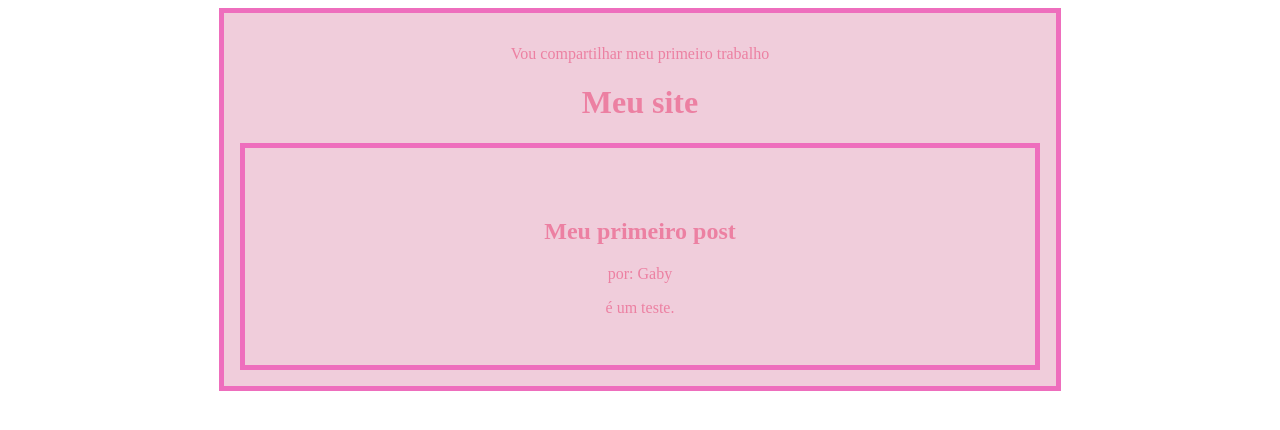
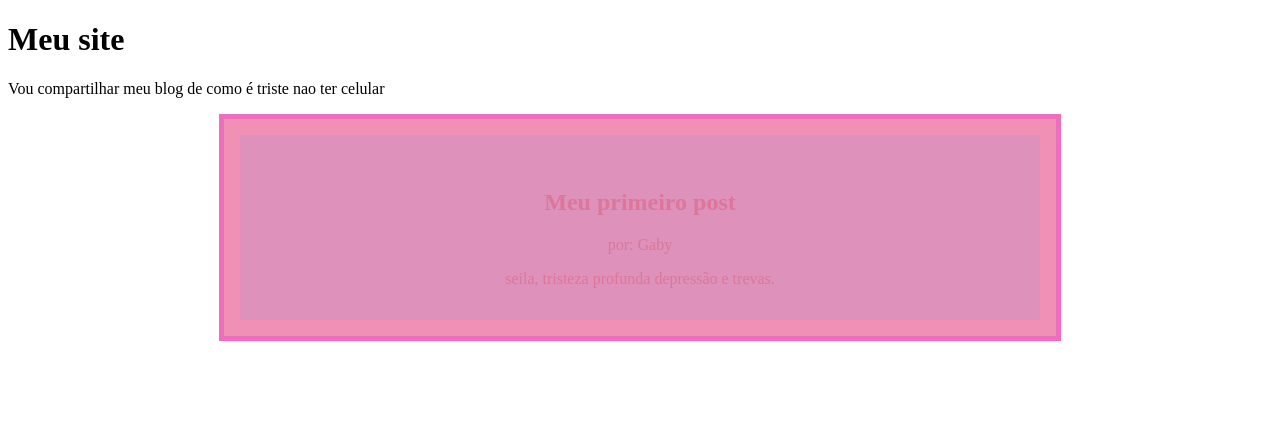
Before and after one commit to gabriellyfernandessilva27-afk/P-gina-web-do-zero-primeira-intera-o, a plain HTML site: page index.html in a window 1280 px wide. Drawn offline with Linux system fonts and the light colour scheme.

Commit message:
Add files via upload

```diff
--- a/index.html
+++ b/index.html
@@ -1,24 +1,23 @@
 <!DOCTYPE html>
 <html lang="pt-br">
-<body>
-<header>
-      <p>Vou compartilhar meu primeiro trabalho<p>
+<head>
     <meta charset="UTF-8">
     <meta name="viewport" content="width=device-width, initial-scale=1.0">
     <title>blog</title>
     <body>
         <h1>Meu site</h1>
+        <p>Vou compartilhar meu blog de como é triste nao ter celular<p>
        <header>
         <main>
             <img src="" alt="">
         <h2>Meu primeiro post</h2>
        <p>por: Gaby</p>
-        <p>é um teste.</p>
+        <p>seila, tristeza profunda depressão e trevas.</p>
       </body>
 <style>
 header{
-background-color: rgb(240, 205, 219);
-color: rgb(236, 128, 162);
+background-color: rgb(240, 144, 181);
+color: rgb(224, 131, 162);
 text-align: center;
 max-width: 800px;
 margin: 0 auto;
@@ -26,8 +25,8 @@ padding: 16px;
 border: 5px solid rgb(238, 110, 189);
 }
 main{
-    background-color: rgb(240, 205, 219);
-color: rgb(236, 128, 162);
+    background-color: rgb(221, 145, 187);
+color: rgb(221, 119, 153);
 text-align: center;
 max-width: 800px;
 margin: 0 auto;
```
